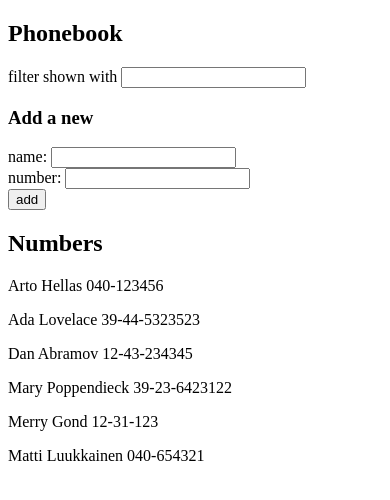
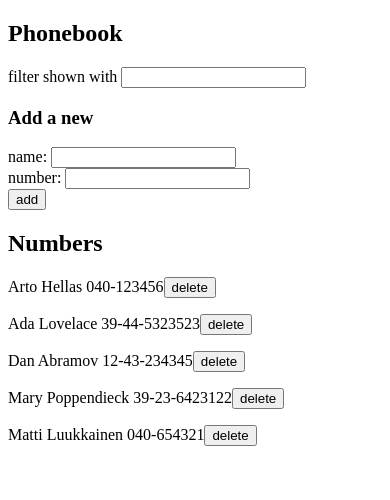
Before and after one commit to JoeDravarol/fullstackopen_2021_part2, a React (Create React App) app in the folder phonebook/: page / in a window 390 px wide. Shown: the top 500 px of the page. Built offline with nearby package versions, Linux system fonts and the light colour scheme; data requests are answered from the project's data file.

Commit message:
complete phonebook exercise step9 feat: Users can now delete entries from the phonebook.

```diff
--- a/phonebook/db.json
+++ b/phonebook/db.json
@@ -21,11 +21,6 @@
       "id": 4
     },
     {
-      "name": "Merry Gond",
-      "number": "12-31-123",
-      "id": 5
-    },
-    {
       "name": "Matti Luukkainen",
       "number": "040-654321",
       "id": 6
--- a/phonebook/src/App.js
+++ b/phonebook/src/App.js
@@ -46,6 +46,18 @@ const App = () => {
     }
   }
 
+  const removePerson = (name, id) => {
+    const isConfirm = window.confirm(`Delete ${name}?`)
+
+    if (!isConfirm) return null
+
+    personService
+      .remove(id)
+      .then(() => {
+        setPersons(persons.filter(p => p.id !== id))
+      })
+  }
+
   return (
     <div>
       <h2>Phonebook</h2>
@@ -69,6 +81,7 @@ const App = () => {
       <Persons
         persons={persons}
         filterName={filterName}
+        removePerson={removePerson}
       />
     </div>
   )
--- a/phonebook/src/components/Persons.js
+++ b/phonebook/src/components/Persons.js
@@ -1,6 +1,6 @@
 import React from 'react'
 
-const Persons = ({ persons, filterName }) => {
+const Persons = ({ persons, filterName, removePerson }) => {
   const filteredPersons = persons.filter(person => {
     const nameLower = person.name.toLowerCase()
     const filterLower = filterName.toLowerCase()
@@ -10,9 +10,10 @@ const Persons = ({ persons, filterName }) => {
 
   return (
     <div>
-      {filteredPersons.map(({ name, number }) =>
+      {filteredPersons.map(({ id, name, number}) =>
         <p key={name}>
           {name} {number}
+          <button onClick={() => removePerson(name, id)}>delete</button>
         </p>
       )}
     </div>
--- a/phonebook/src/services/persons.js
+++ b/phonebook/src/services/persons.js
@@ -11,4 +11,9 @@ const create = newObject => {
   return request.then(response => response.data)
 }
 
-export default { getAll, create }
+const remove = id => {
+  const request = axios.delete(`${baseUrl}/${id}`)
+  return request.then(response => response.data)
+}
+
+export default { getAll, create, remove }
```
